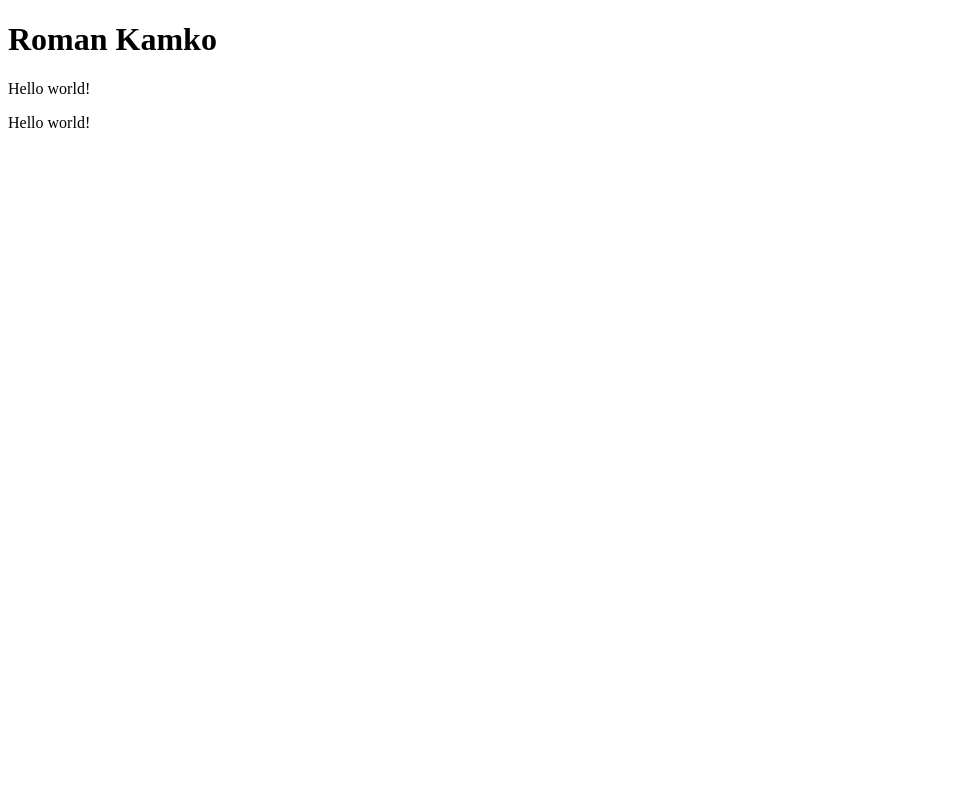
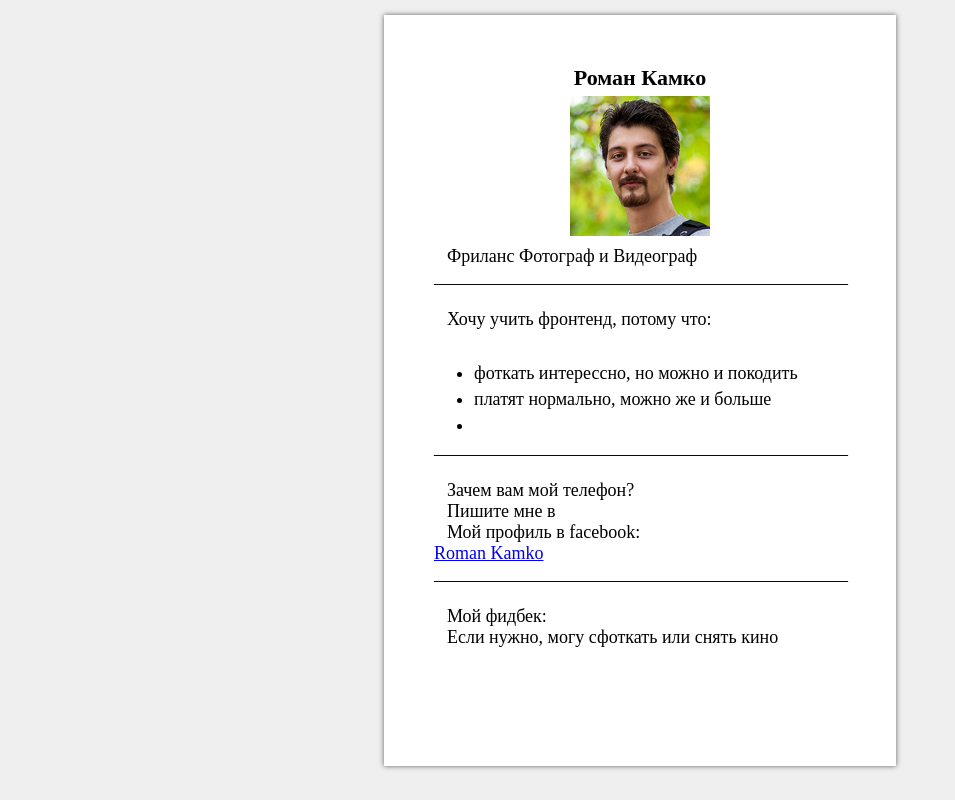
Before and after one commit to romankamko/GoIT, a plain HTML site: page index.html in a window 1280 px wide. Shown: the whole page, without its empty margins (0-955 px from the left). Drawn offline with Linux system fonts and the light colour scheme; a script that the page names is missing.

Commit message:
first homework is done

```diff
--- a/css/main.css
+++ b/css/main.css
@@ -0,0 +1,49 @@
+html {
+    background: #efefef;
+}
+
+body {
+    background: white;
+    box-shadow:         0px 0px 5px 0px rgba(50, 50, 50, 0.75);
+    height: 751px;
+    width: 512px;
+    margin-left:auto;
+    margin-right:auto;
+}
+
+.content {
+    font-size: 18px;
+    margin-top: 10px;
+    margin-left: 50px;
+    margin-right: 50px;
+}
+
+h1 {
+    font-size: 22px;
+    margin-bottom: 5px;
+    padding-top: 50px;
+    text-align: center;
+}
+
+img {
+    display: block;
+    margin-left:auto;
+    margin-right:auto;
+}
+
+p {
+    margin-top: 0px;
+    margin-bottom: 0;
+    padding-left: 13px;
+}
+
+.line {
+    margin: 0;
+    padding-left: 0px;
+}
+
+ul {
+    line-height: 26px;
+    margin-top: 30px;
+    margin-bottom: 0;
+}
--- a/index.html
+++ b/index.html
@@ -6,10 +6,35 @@
         <link rel="stylesheet" href="css/main.css">
     </head>
     <body>
-        <h1>Roman Kamko</h1>
-        <div>
-            <p>Hello world!</p>
-            <p>Hello world!</p>
+        <h1>Роман Камко</h1>
+        <img src="img/avatar.jpg" alt="avatar">
+        <div class="content">
+            <p>Фриланс Фотограф и Видеограф</p>
+            <p class="line">______________________________________________</p>
+            <p><br>Хочу учить фронтенд, потому что:</p>
+            <ul>
+                <li>фоткать интерессно, но можно и покодить</li>
+                <li>платят нормально, можно же и больше</li>
+                <li></li>
+            </ul>
+            <p class="line">______________________________________________</p>
+            <p><br>Зачем вам мой телефон?<br>Пишите мне в </p>
+
+            <script type="text/javascript" src="https://secure.skypeassets.com/i/scom/js/skype-uri.js"></script>
+            <div id="SkypeButton_Call_romka.kamko">
+                <script type="text/javascript">
+                    Skype.ui({
+                        "name": "chat",
+                        "element": "SkypeButton_Call_romka.kamko",
+                        "participants": ["romka.kamko"],
+                    });
+                </script>
+            </div>
+            <p>Мой профиль в facebook:</p>
+            <a href="https://fb.com/roman.kamko" target="_blank">Roman Kamko</a>
+            <p class="line">______________________________________________</p>
+            <p><br>Мой фидбек:</p>
+            <p>Если нужно, могу сфоткать или снять кино</p>
         </div>
     </body>
 </html>
```
Also changed, not shown: img/avatar.jpg (added).
